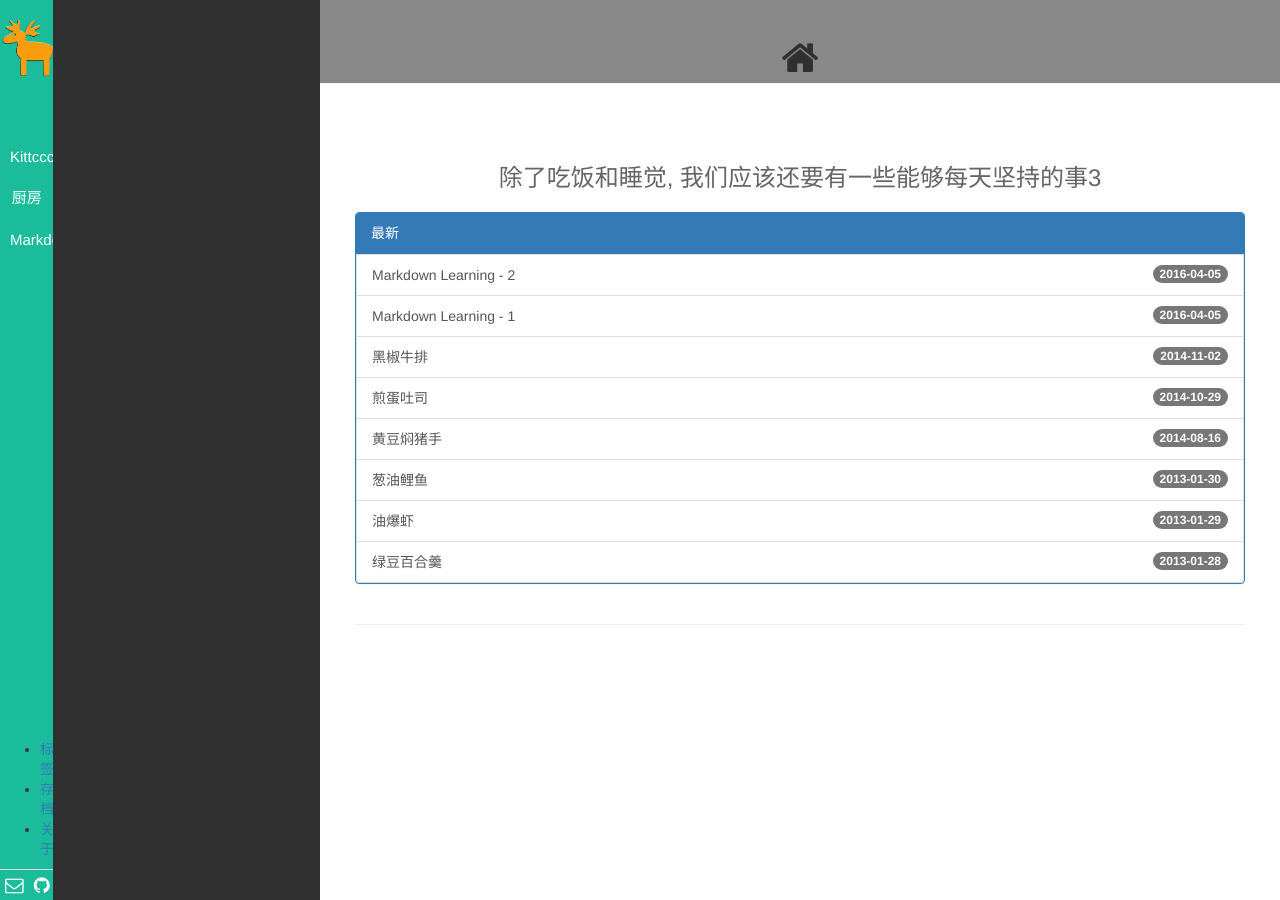
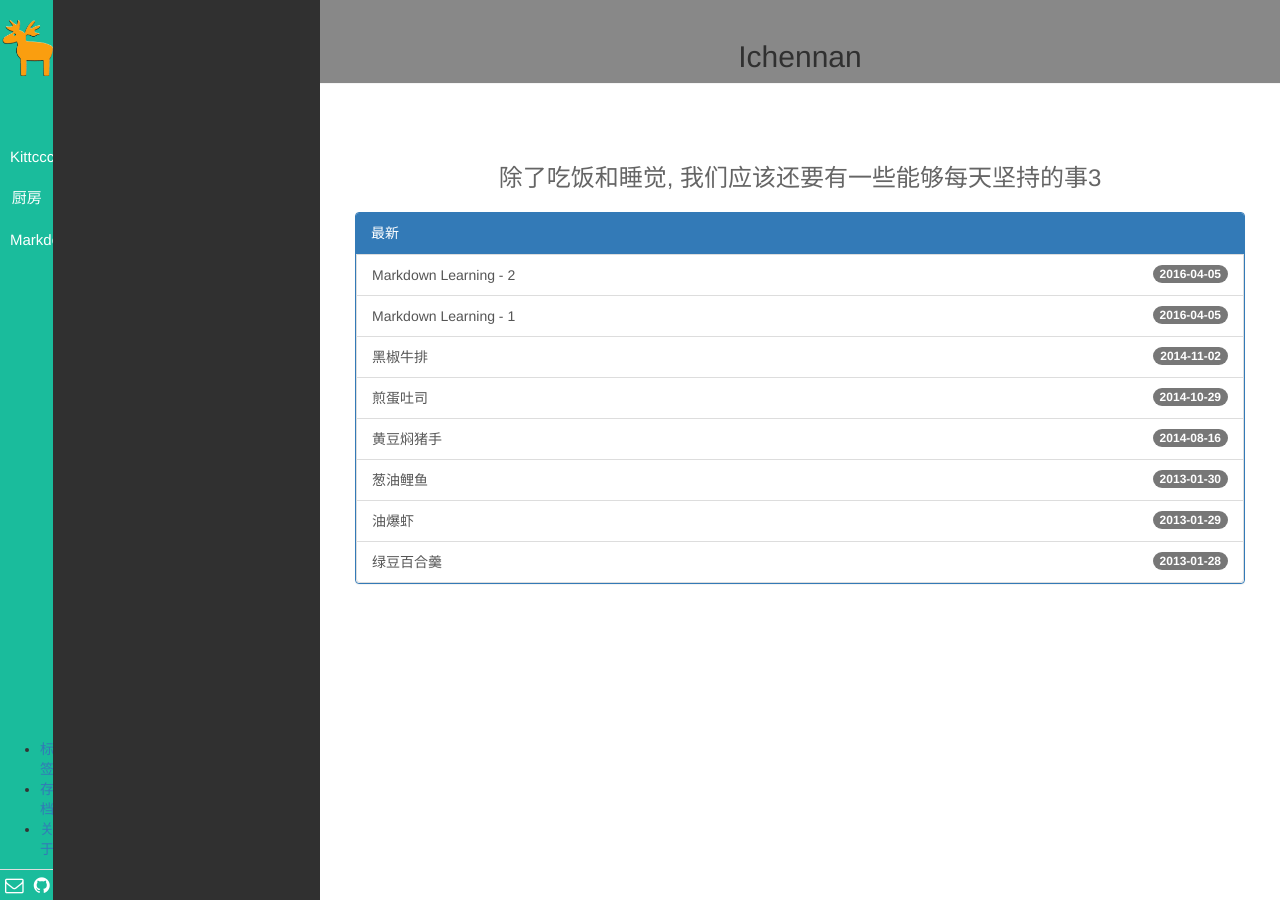
Before and after one commit to ichennan/ichennan.github.io, a Jekyll site: the page built from index.html, in a window 1280 px wide. Built offline with Jekyll 4.4.1, drawn with Linux system fonts in a browser that asks for light colours; Markdown is read by kramdown in place of the engine named in the settings; the list of posts is cut into pages by our own code.

Commit message:
delete img

```diff
--- a/_layouts/page.html
+++ b/_layouts/page.html
@@ -10,6 +10,5 @@ layout: base
     <div id="page-content">
       {{ content }}
     </div>
-    <hr>
   </div>
 </div>
--- a/_layouts/page_title.html
+++ b/_layouts/page_title.html
@@ -10,6 +10,5 @@ layout: base_title
     <div id="page-content">
       {{ content }}
     </div>
-    <hr>
   </div>
 </div>
--- a/index.html
+++ b/index.html
@@ -1,7 +1,7 @@
 ---
 layout: page_title
-title: <i class="fa fa-home fa-lg"></i>
-titlename: Home
+title: Ichennan
+titlename: Ichennan
 ---
 <!--<br>-->
 <center><h3>除了吃饭和睡觉, 我们应该还要有一些能够每天坚持的事3</h3></center>
```
